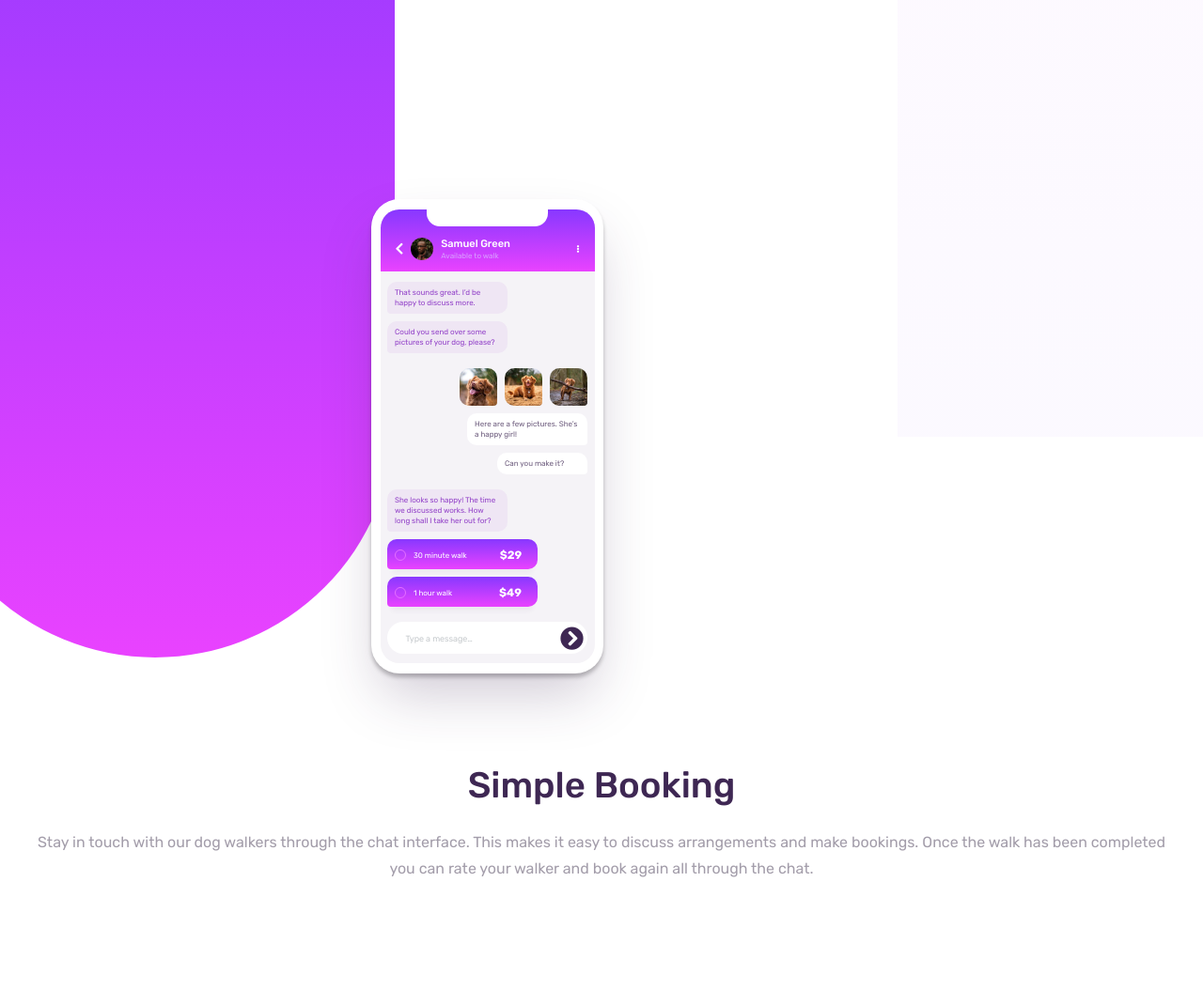
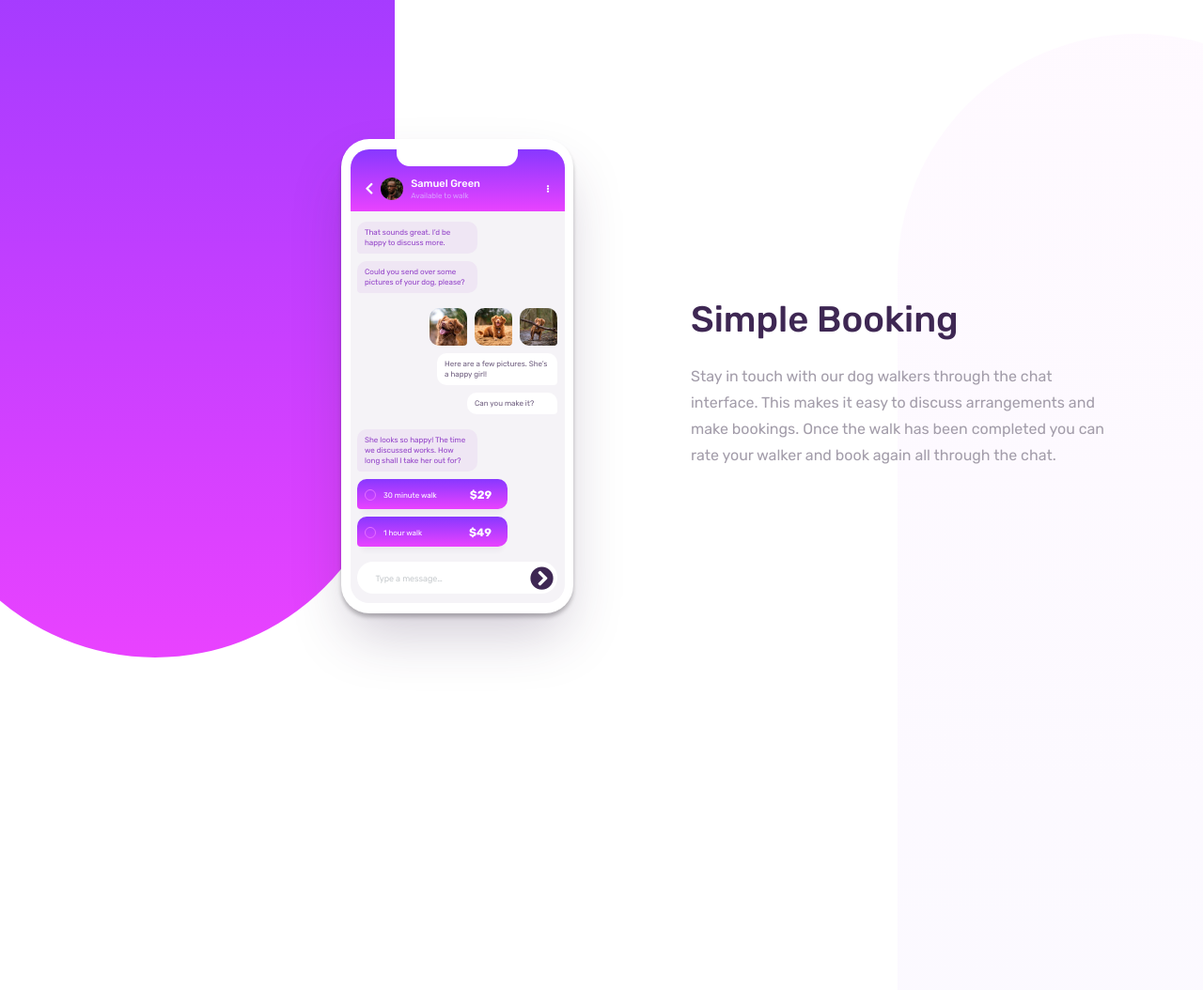
Before and after one commit to Madmurt/chat-app-illustration, a PHP site: page / in a window 1280 px wide; the page is wider, and only the part inside the window is pictured. Shown: that part at 94% size. Before the commit the page ends 934 px from the top of that part, so only its background shows below. Run offline with PHP 8.4, Linux system fonts and the light colour scheme.

Commit message:
finished desktop view

```diff
--- a/styles/main.scss
+++ b/styles/main.scss
@@ -75,7 +75,7 @@
 	}
 }
 
-@media (min-width: 376px) {
+@media (min-width: 768px) {
 	.top-left-rec {
 		position: absolute;
 		left: -90px;
@@ -90,7 +90,20 @@
 		border-top-right-radius: 255px;
 	}
 
+	body {
+		padding-top: 148px;
+		padding-left: 363px;
+	}
+
+	.container {
+		position: relative;
+		display: flex;
+		align-items: center;
+		gap: 125px;
+	}
+
 	.info {
-		float: right;
+		width: 445px;
+		text-align: left;
 	}
 }
--- a/styles/phone.css
+++ b/styles/phone.css
@@ -207,7 +207,5 @@
 
 @media (min-width: 376px) {
   .phone {
-    position: relative;
-    float: left;
-    margin-left: 363px;
-    margin-top: 148px; } }
+    min-width: 247px;
+    margin: 0px; } }
--- a/styles/phone.scss
+++ b/styles/phone.scss
@@ -281,9 +281,7 @@
 
 @media (min-width: 376px) {
 	.phone {
-		position: relative;
-		float: left;
-		margin-left: 363px;
-		margin-top: 148px;
+		min-width: 247px;
+		margin: 0px;
 	}
 }
--- a/styles/styles.css
+++ b/styles/styles.css
@@ -57,7 +57,7 @@
     font-weight: 400;
     color: var(--clr-DarkGrayishViolet); }
 
-@media (min-width: 376px) {
+@media (min-width: 768px) {
   .top-left-rec {
     position: absolute;
     left: -90px;
@@ -68,8 +68,17 @@
     right: -185px;
     bottom: -337px;
     border-top-right-radius: 255px; }
+  body {
+    padding-top: 148px;
+    padding-left: 363px; }
+  .container {
+    position: relative;
+    display: flex;
+    align-items: center;
+    gap: 125px; }
   .info {
-    float: right; } }
+    width: 445px;
+    text-align: left; } }
 
 .phone {
   position: relative;
@@ -280,7 +289,5 @@
 
 @media (min-width: 376px) {
   .phone {
-    position: relative;
-    float: left;
-    margin-left: 363px;
-    margin-top: 148px; } }
+    min-width: 247px;
+    margin: 0px; } }
```
Also changed, not shown: styles/main.css (+11 -2 lines).
